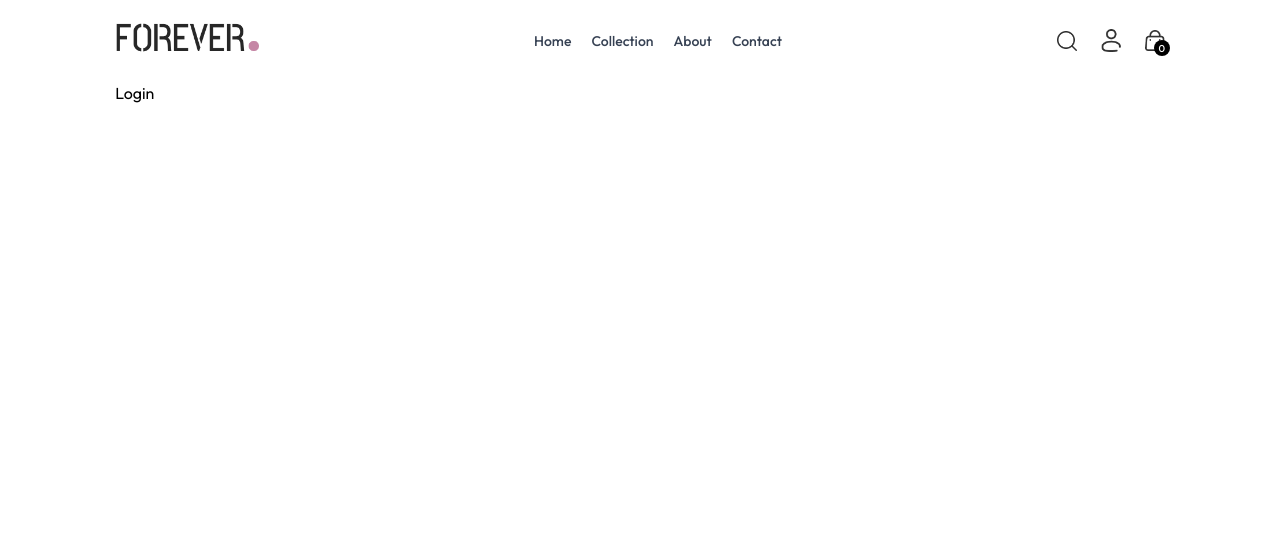
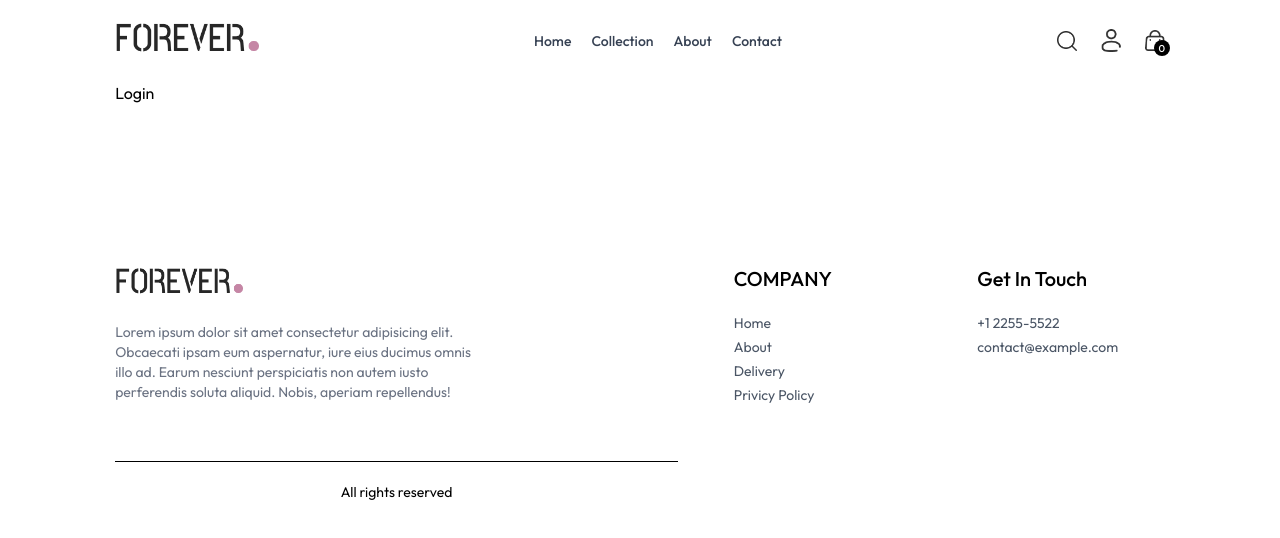
Before and after one commit to aaslaam/Cartio, a React app in the folder frontend/: page /login in a window 1280 px wide. Shown: the top 538 px of the page. Built offline with nearby package versions, Linux system fonts and the light colour scheme; the HTML template or start-up script is replaced by a standard one.

Commit message:
footer added

```diff
--- a/frontend/src/App.jsx
+++ b/frontend/src/App.jsx
@@ -12,6 +12,7 @@
 import Product from './pages/Product'
 import Cart from './pages/Cart'
 import Nav from './components/nav'
+import Footer from './components/Footer'
 
 
 const App = () => {
@@ -31,6 +32,7 @@
         <Route path="/login" element={<Login />} />
 
       </Routes>
+      <Footer />
     </div>
   )
 }
--- /dev/null
+++ b/frontend/src/components/Footer.jsx
@@ -0,0 +1,43 @@
+
+import React from 'react'
+
+import {assets} from '../assets/assets'
+
+const Footer = () => {
+  return (
+    <div className='flex flex-col sm:grid grid-cols-[3fr_1fr_1fr] gap-14 my-10 mt-40 text-sm'>
+    <div>
+        <img src={assets.logo} className='mb-5 w-32' alt="logo" />
+        <p className='w-full md:w-2/3 text-gray-500'>
+          Lorem ipsum dolor sit amet consectetur adipisicing elit. Obcaecati ipsam eum aspernatur, iure eius ducimus omnis illo ad. Earum nesciunt perspiciatis non autem iusto perferendis soluta aliquid. Nobis, aperiam repellendus!
+        </p>
+        </div>
+        <div>
+          <p className='text-xl font-medium mb-5'>COMPANY</p>
+          <ul className='flex flex-col gap-1 text-gray-600'>
+            <li>Home</li>
+            <li>About</li>
+            <li>Delivery</li>
+            <li>Privicy Policy</li>
+
+          </ul>
+        </div>
+
+        <div>
+          <p className='text-xl font-medium mb-5'>Get In Touch</p>
+          <ul className='flex flex-col gap-1 text-gray-600'>
+            <li>+1 2255-5522</li>
+            <li>contact@example.com</li>
+
+          </ul>
+        </div>
+        <div>
+<hr />
+<p className='py-5 text-sm text-center'>All rights reserved</p>
+</div>
+
+    </div>
+  )
+}
+
+export default Footer
```
